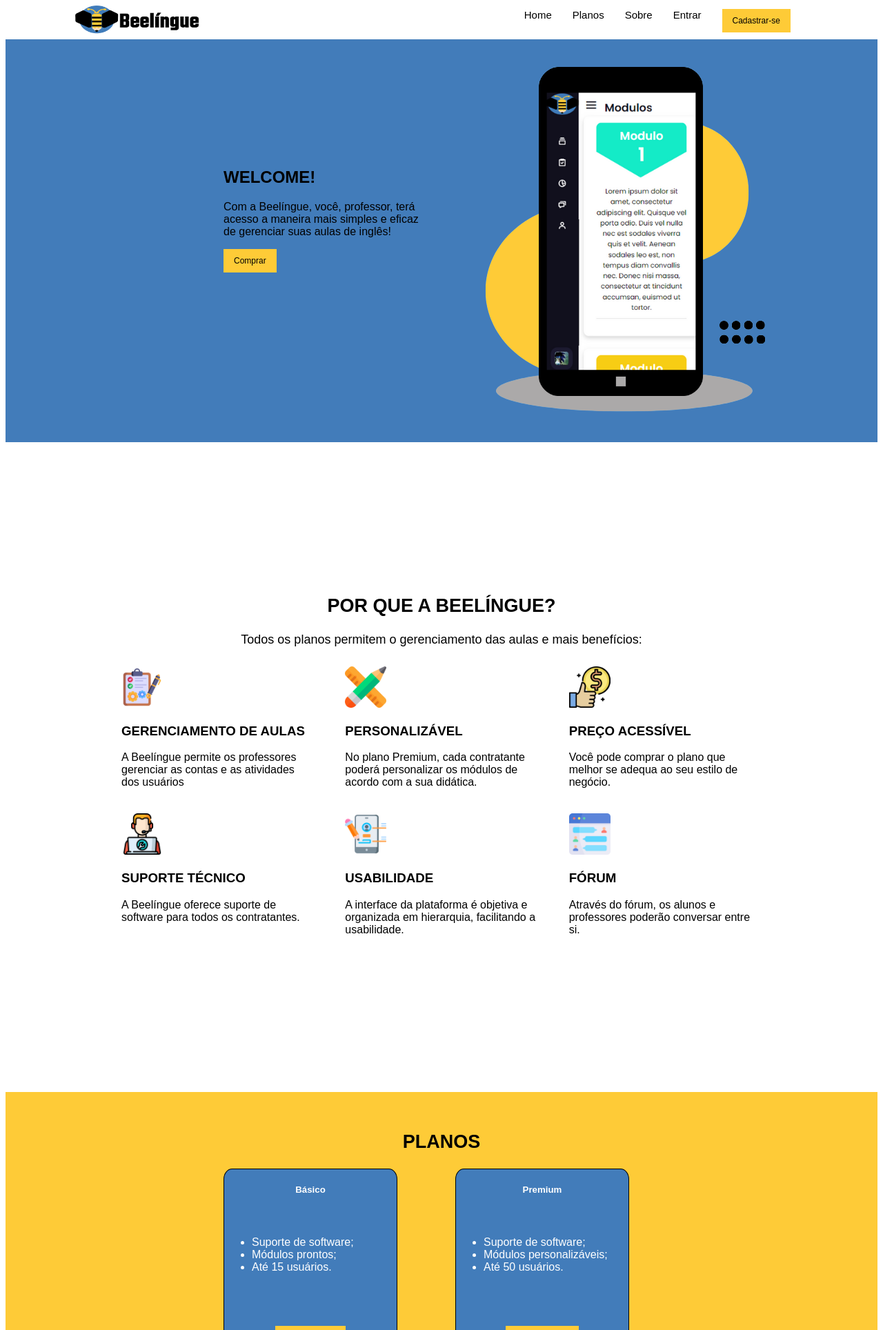
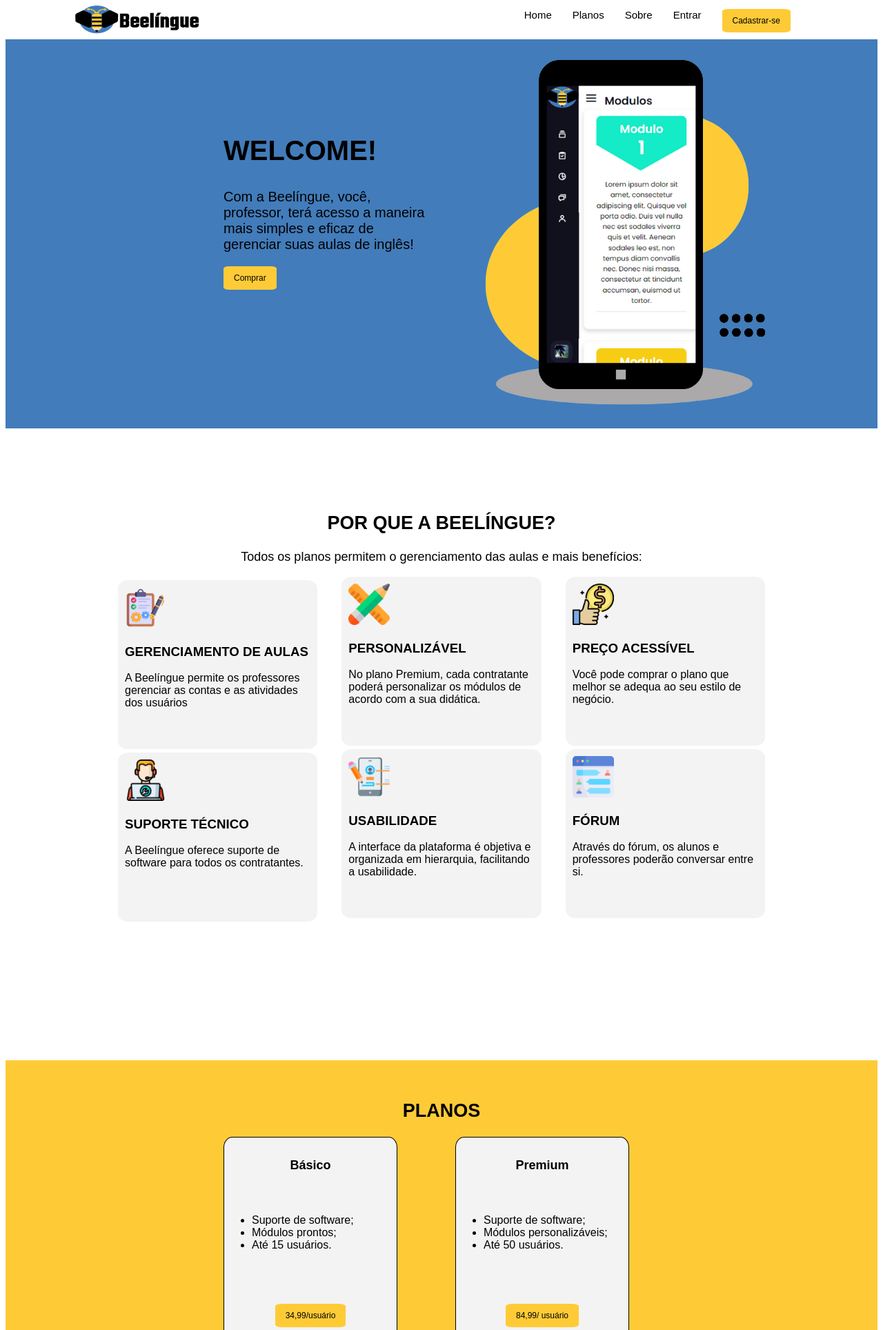
Before and after one commit to beelingue/Beelingue, a PHP site: page / in a window 1280 px wide. Shown: the top 1928 px of the page at 69% size. Run offline with PHP 8.4, Linux system fonts and the light colour scheme.

Commit message:
atualização 15/10 14:50

```diff
--- a/index.html
+++ b/index.html
@@ -43,8 +43,8 @@
 
 </section>
 </main>
-<div class="divisor"> </div>
-<section>
+<div class="divisor1"> </div>
+<section class="section-pq">
     <div class="center">
 <h1> POR QUE A BEELÍNGUE?</h1>
 <p> Todos os planos permitem o gerenciamento das aulas e mais benefícios: </p>
@@ -56,7 +56,7 @@
         <h3> GERENCIAMENTO DE AULAS </h3>
         <p> A Beelíngue permite os professores gerenciar as contas e as atividades dos usuários </p>
     </div>
-    <div class="item-col">
+   <div class="item-col">
         <img src="img/suporte-tecnico.png" class="icons">
         <h3> SUPORTE TÉCNICO </h3>
         <p> A Beelíngue oferece suporte de software para todos os contratantes. </p>
@@ -70,7 +70,7 @@
         <h3> PERSONALIZÁVEL </h3>
         <p> No plano Premium, cada contratante poderá personalizar os módulos de acordo com a sua didática. </p>
         </div>
-        <div class="item-col">
+       <div class="item-col">
         <img src="img/design-de-interface-do-usuario.png" class="icons">
         <h3> USABILIDADE </h3>
         <p> A interface da plataforma é objetiva e organizada em hierarquia, facilitando a usabilidade. </p>
@@ -92,9 +92,6 @@
 </div>
 </section>
 <div class="divisor"> </div>
-
-
-
 
 
 <section class="section-plano">
@@ -148,9 +145,9 @@
     <div class="col">
 <h4> Empresa</h4>
 <ul>
-    <li>Sobre nós</li>
-    <li>Termos de uso</li>
-    <li>Politica de privacidade</li>
+    <li> <a> Sobre nós </a></li>
+    <li> <a>Termos de uso </a></li>
+    <li> <a>Politica de privacidade</a></li>
 </ul>
     </div>
     <div class="col">
--- a/style.css
+++ b/style.css
@@ -1,8 +1,9 @@
 :root{
     --cor-azul: #427CBA;
+    --cor-azul-claro: #cbe3fd;
     --cor-amarelo: #FECB37;
     --cor-preto: ;
-    --cor-cinza:#F3F3F3;
+    --cor-cinza:#f3f3f3;
 }
 
 
@@ -85,6 +86,7 @@ margin-left: 8%;
     position: static;
     left: 0;
     top: 50%;
+    margin-top: 0;
     width: 100%;
     text-align: center;
     font-size: 18px;
@@ -101,11 +103,12 @@ margin-left: 8%;
     display: inline-block;
     font-size: 12px;
     font-family:Arial, Helvetica, sans-serif;
+    border-radius: 10%;
 }
 
 .button-y:hover, .button-y:focus{
 
-      box-shadow: 0 0.5em 0.5em -0.4em var(--hover);
+      box-shadow: 0 0.5em 0.5em -0.4em var(--cor-preto);
       transform: translateY(-0.25em);
     }
 
@@ -117,8 +120,8 @@ margin-left: 8%;
     height: 300px;
 text-align: center;
 position: static;
-background-color: var(--cor-azul);
-color: white;
+background-color: var(--cor-cinza);
+color: black;
 border-radius: 5%;
 }
 
@@ -132,11 +135,24 @@ margin-top: 60px;
 
 }
 
+.plano h5{
+    font-size: large;
+    font-family: Arial, Helvetica, sans-serif;
+}
+
 .divisor{
     width: 100%;
     height: 200px;
     position: static;
+
 }
+.divisor1{
+    width: 100%;
+    height: 100px;
+    position: static;
+
+}
+
 
 .icons{
     position: static;
@@ -151,13 +167,20 @@ margin-top: 60px;
 
 .item-col{
     padding: 10px;
+   border-radius: 5%;
+   background-color: var(--cor-cinza);
+    border: 0.5px ;
+    margin: 5px;
+height: 225px;
+
 }
 
 .section-main{
 background-color: var(--cor-azul);
 width: 100%;
-padding-top: 40px;
-padding-bottom: 40px;
+padding-top: 30px;
+padding-bottom: 30px;
+
 }
 
 .geeks {
@@ -183,19 +206,20 @@ height: 150px;
     bottom: 0;
     left: 0;
     width: 100%;
-    height: 214.01px;
+    height: 100px;
     background: url(img/ondas2.png);
     background-size: contain;
     background-repeat:round;
+
 }
 
 .section-plano{
-    background-color: var(--cor-amarelo);
+   background-color: var(--cor-amarelo);
 padding-top: 35px;
 }
 
 footer {
-    background-color: var(--cor-cinza);
+   /* background-color: var(--cor-cinza);*/
 height: 150px;
 padding-top: 25px;
 padding-bottom: 25px;
@@ -204,8 +228,20 @@ padding-bottom: 25px;
 .meio{
     position: relative;
     left: 0;
-    top: 25%;
+    top: 15%;
     width: 100%;
 
 
 }
+
+.meio h1{
+    font-size: 40px;
+}
+
+.meio p{
+    font-size: 20px;
+}
+
+.section-pq{
+
+}
```
